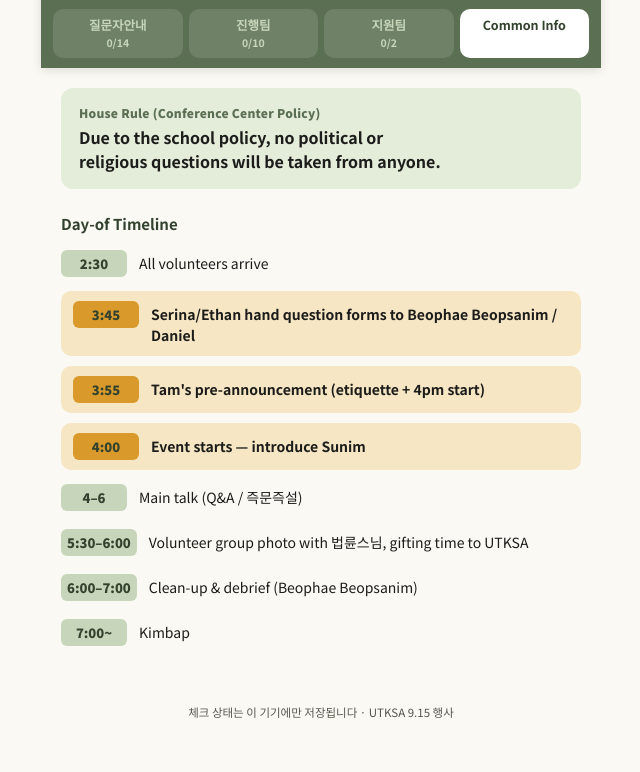
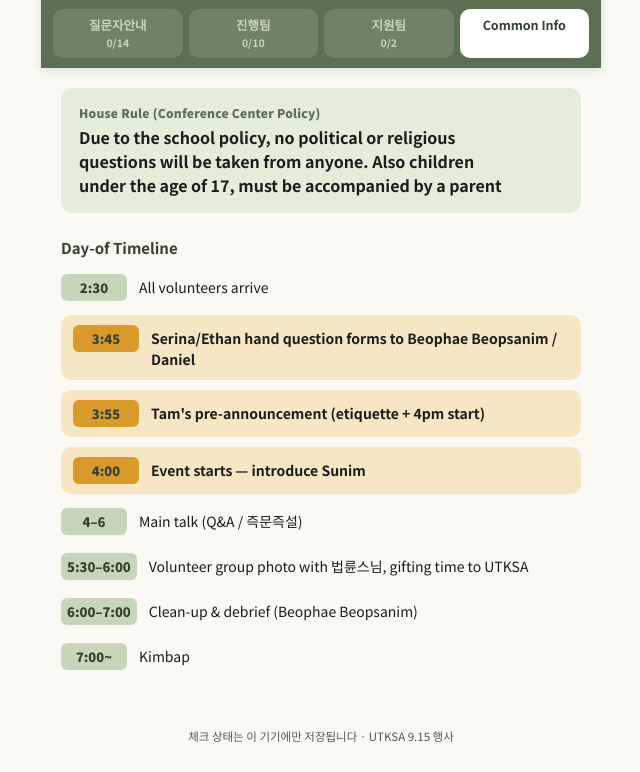
Before and after one commit to dongyeon0712/JungtoVoluteer, a plain HTML site: page index.html in a window 1280 px wide. Both pictures are taken after a click on the tab "Common Info". Shown: the part 94-866 px from the top of the page, without its empty margins (319-959 px from the left). Before the commit the page ends 842 px from the top, so only its background shows below. Drawn offline with Linux system fonts and the light colour scheme.

Commit message:
Add files via upload

```diff
--- a/index.html
+++ b/index.html
@@ -592,7 +592,7 @@
     <section class="panel" id="panel-common" data-group="common" hidden>
       <div class="rule-box">
         <p class="rule-eyebrow">House Rule (Conference Center Policy)</p>
-        <p class="rule-body">Due to the school policy, no political or religious questions will be taken from anyone.</p>
+        <p class="rule-body">Due to the school policy, no political or religious questions will be taken from anyone. Also children under the age of 17, must be accompanied by a parent</p>
       </div>
 
       <h2 class="timeline-heading">Day-of Timeline</h2>
```
